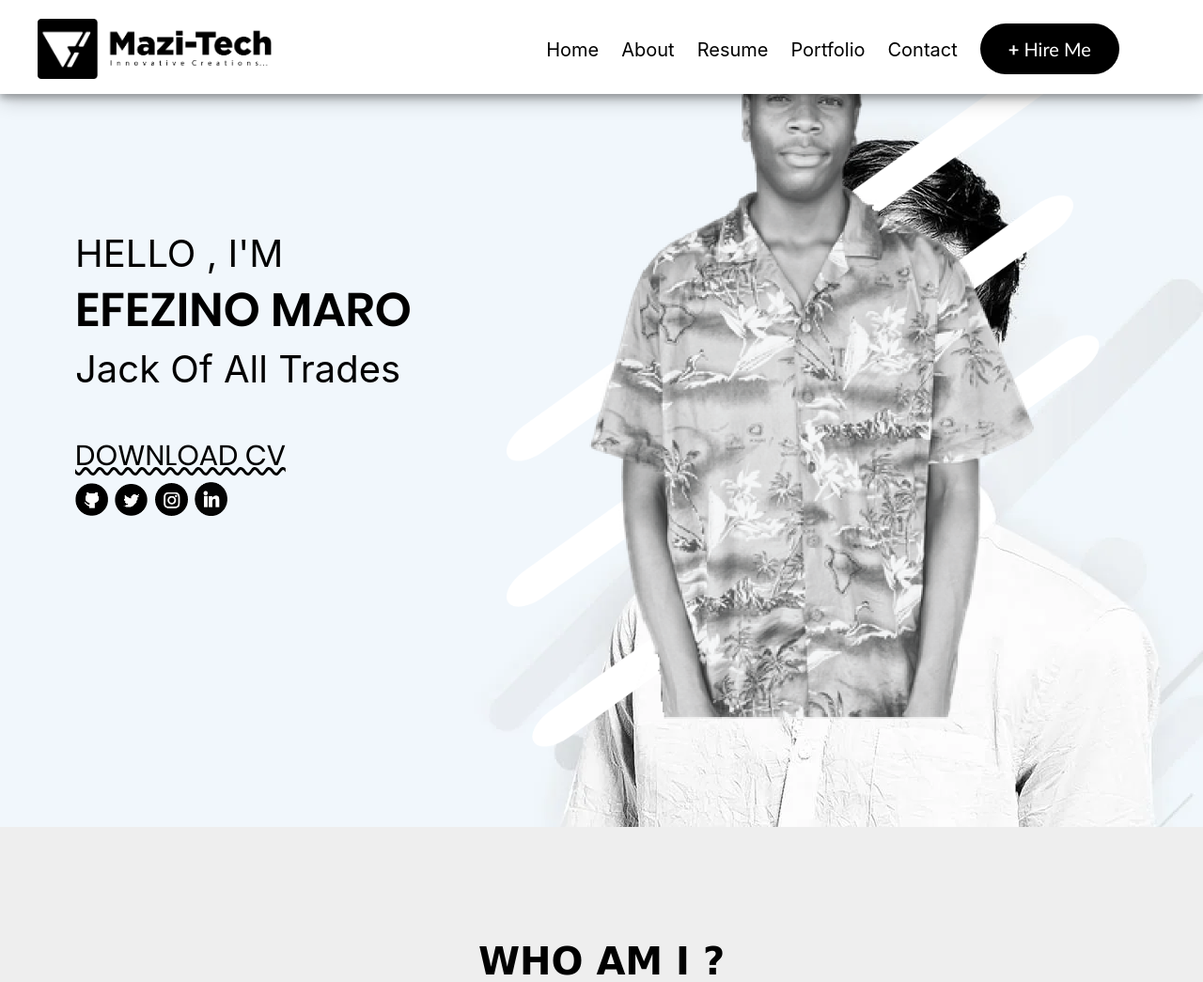
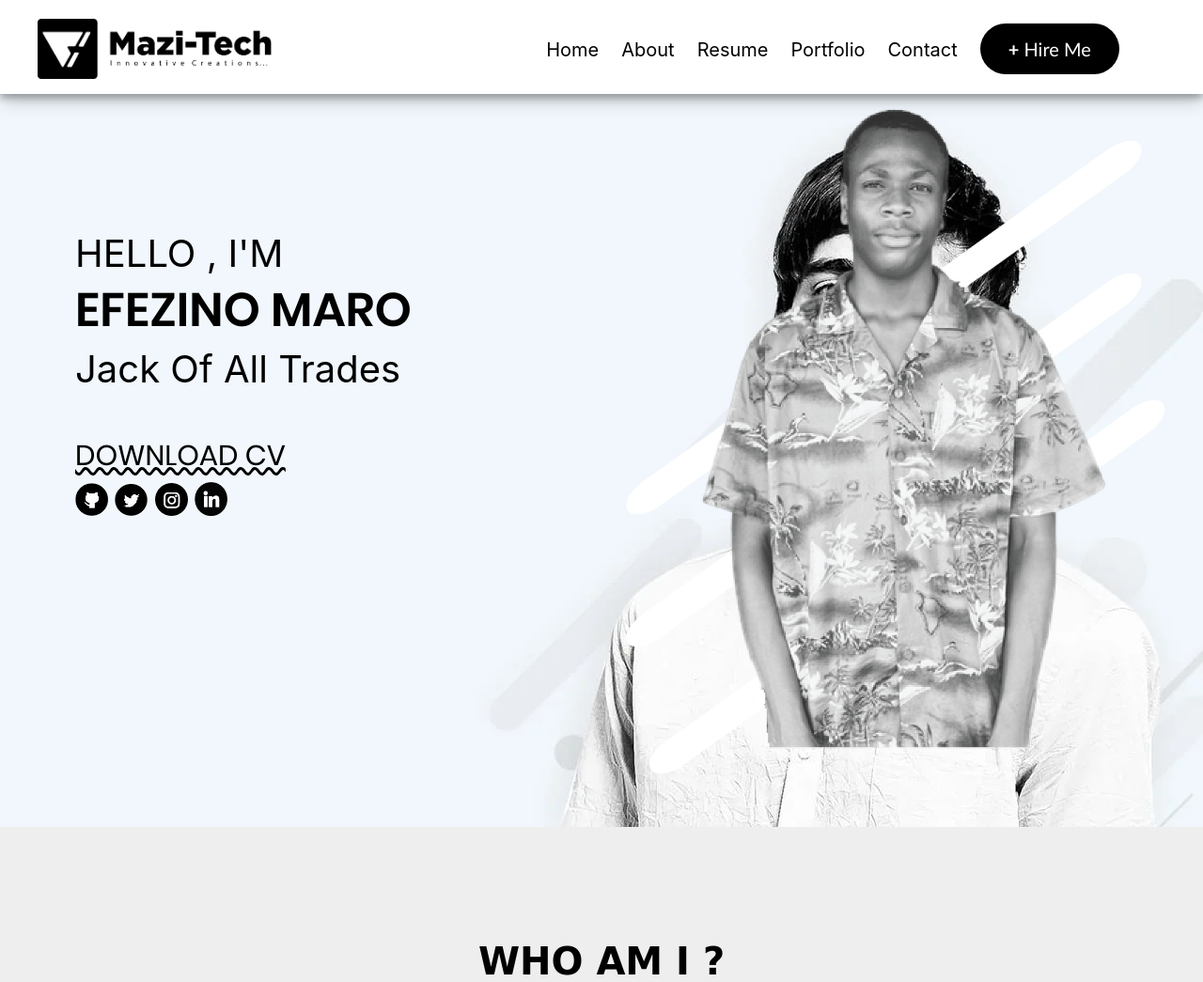
Before and after one commit to EfezinoMaro/MyProfile, a PHP site: page /index.html in a window 1280 px wide. Shown: the top 1045 px of the page at 94% size. Run offline with PHP 8.4, Linux system fonts and the light colour scheme.

Commit message:
Update Responsive(Laptop-size).css

```diff
--- a/Responsive(Laptop-size).css
+++ b/Responsive(Laptop-size).css
@@ -194,18 +194,6 @@ nav ul li:hover{
 #HOME-SECTION #home-txt{
     float: left;
     width: 50%;
-}
-#HOME-SECTION #home-img{
-    text-align: left;
-    margin-top: -250px;
-    margin-left: -100px;
-    float: left;
-    width: 50%;
-}
-#HOME-SECTION #home-img img{
-    text-align: left;
-    z-index: -1;
-    transform: scale(1.1);
 }
 .CV-SLOT{
     margin-top: 5vh;
```
